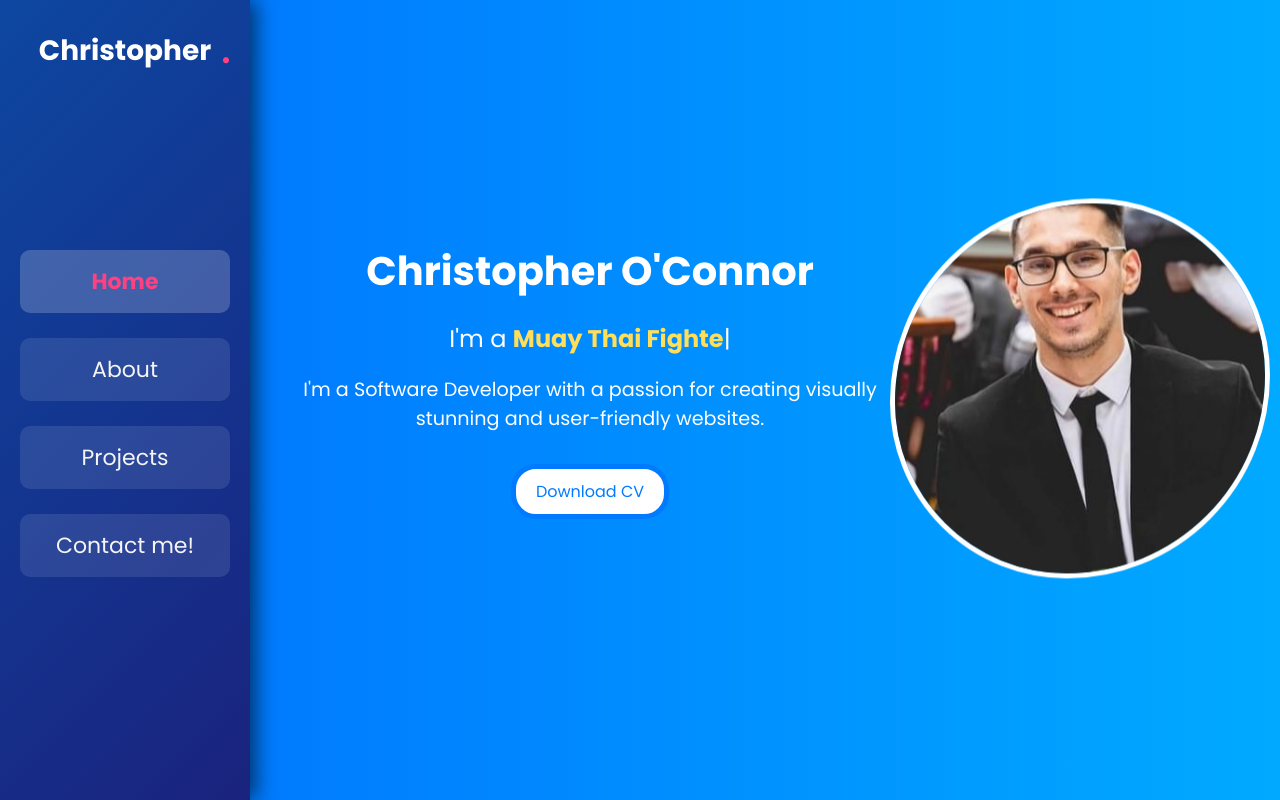
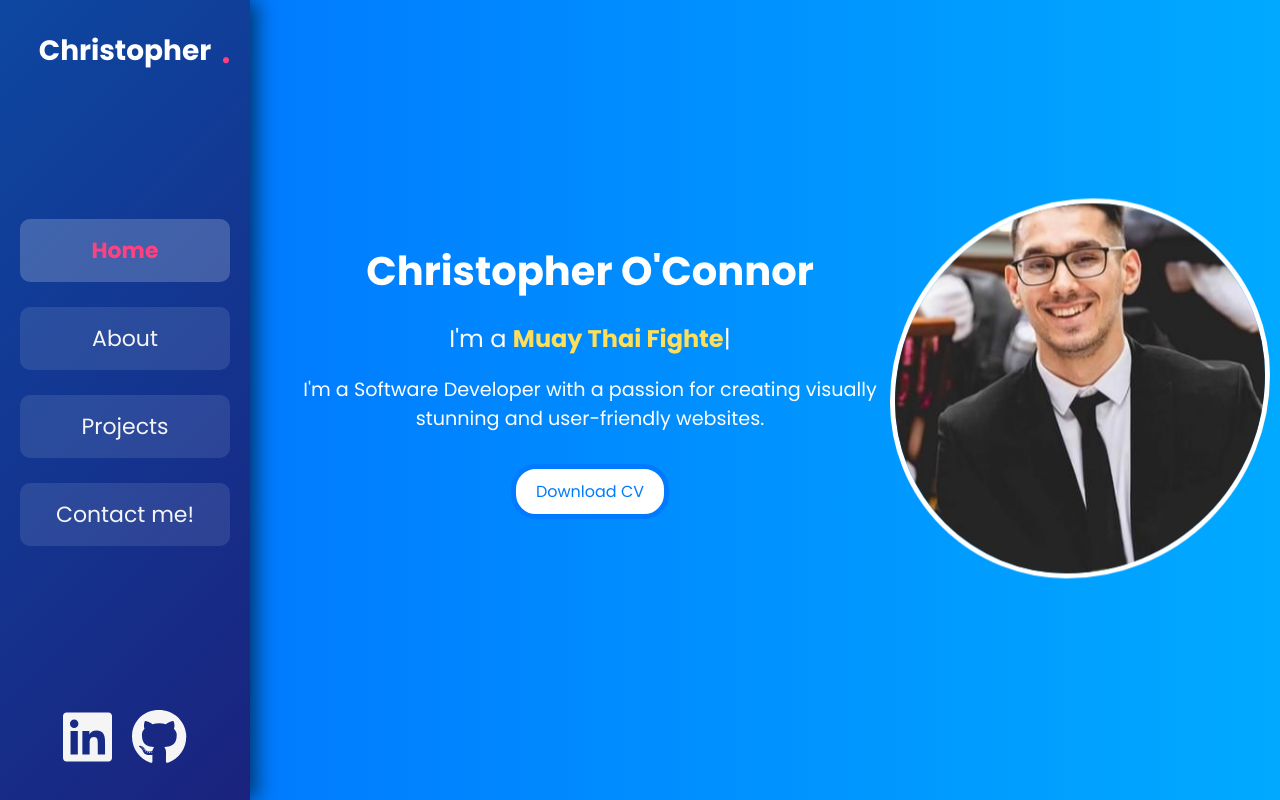
Before and after one commit to CodingOdysseyOrginal/Portfolio, a React (Vite) app: page / in a window 1280 px wide. Shown: the top 800 px of the page. Built offline with nearby package versions, Linux system fonts and the light colour scheme.

Commit message:
nav adjustments

```diff
--- a/src/Components/Nav/Nav.tsx
+++ b/src/Components/Nav/Nav.tsx
@@ -1,6 +1,8 @@
 import { Link } from "react-scroll";
 import "./Nav.css";
-
+import { FontAwesomeIcon } from '@fortawesome/react-fontawesome';
+import { faLinkedin } from '@fortawesome/free-brands-svg-icons';
+import { faGithub } from '@fortawesome/free-brands-svg-icons';
 
 const Nav = () => {
   return (
@@ -34,12 +36,12 @@
       <div className="social-icons">
         <div className="icon">
           <a href="https://www.linkedin.com/in/christopher-o%E2%80%99connor-859b68184/" target="_blank" rel="noopener noreferrer" className="social-link">
-
+            <FontAwesomeIcon icon={faLinkedin} size="2x" />
           </a>
         </div>
         <div className="icon">
           <a href="https://github.com/CodingOdysseyOrginal" target="_blank" rel="noopener noreferrer" className="social-link">
-
+            <FontAwesomeIcon icon={faGithub} size="2x" />
           </a>
         </div>
       </div>
```
Also changed, not shown: src/Components/NavBar/NavBar.tsx (+5 -3 lines).
